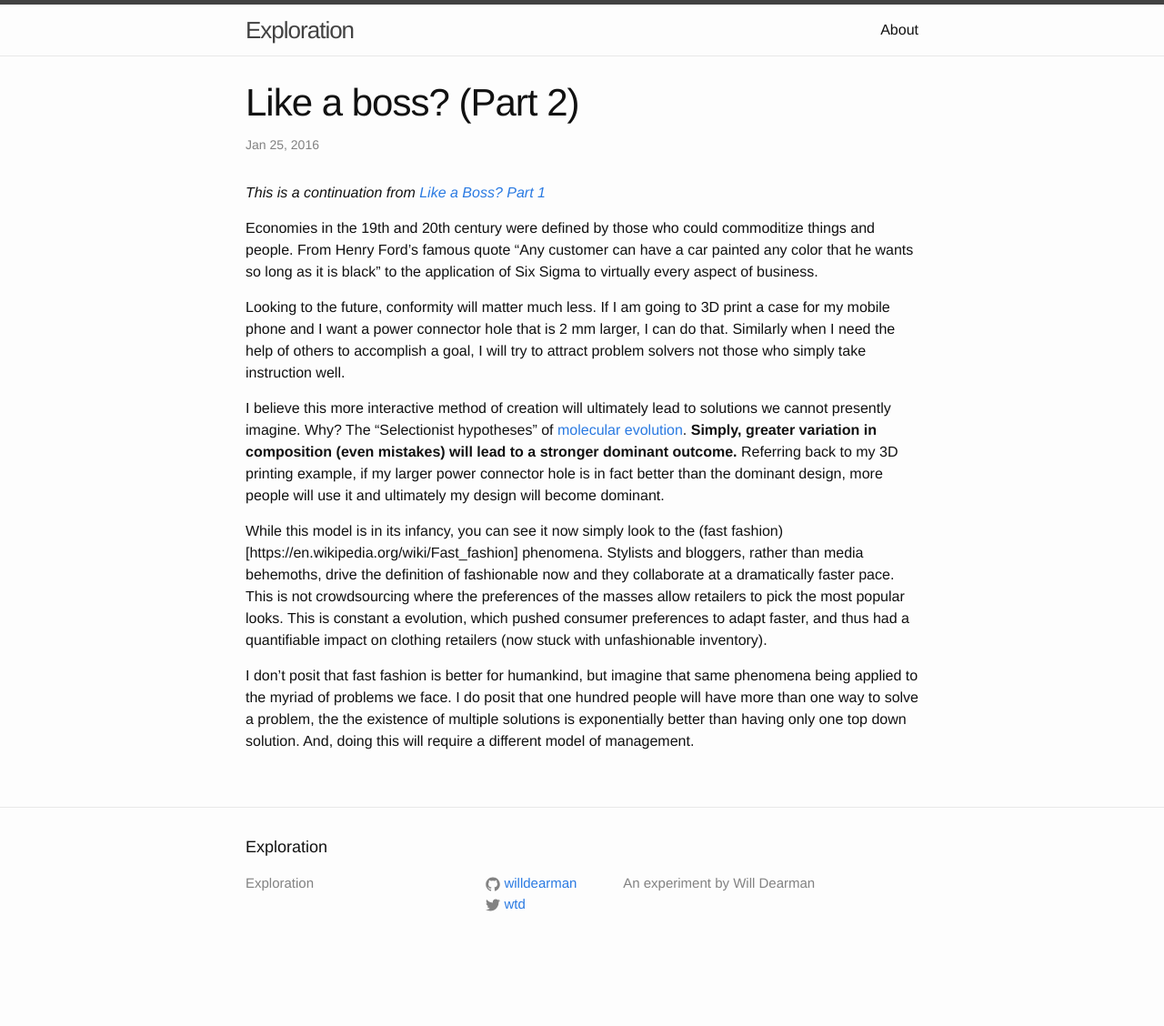
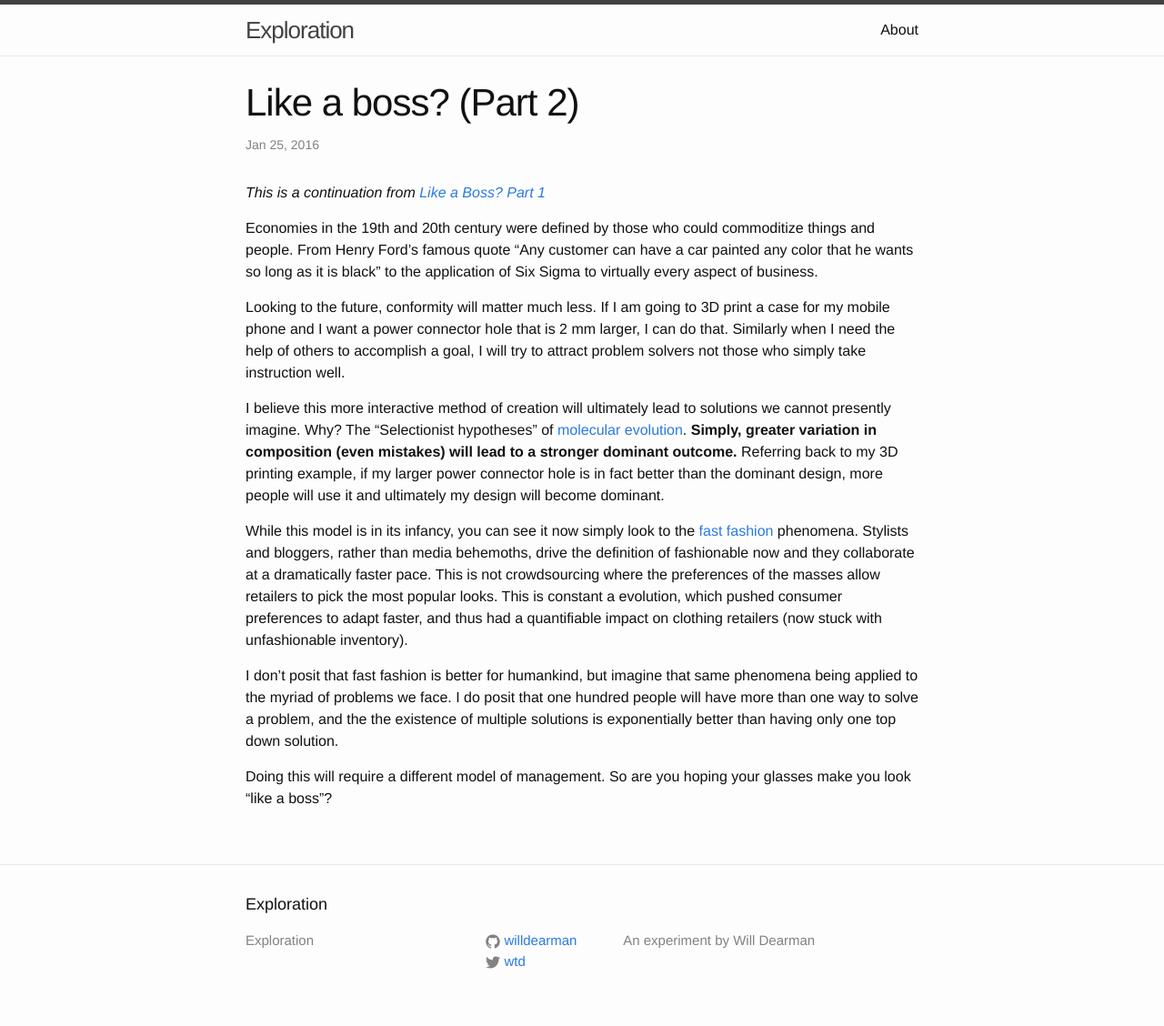
Before and after one commit to willdearman/willdearman, a Jekyll site: the page built from _posts/2016-01-25-like-a-boss-ii.md, in a window 1280 px wide. Shown: the whole page at 91% size. Built offline with Jekyll 4.4.1, drawn with Linux system fonts in a browser that asks for light colours; before the commit the page ends 1065 px from its top, so only the background shows below that.

Commit message:
It is only a mistake if you dont fix it

```diff
--- a/_posts/2016-01-25-like-a-boss-ii.md
+++ b/_posts/2016-01-25-like-a-boss-ii.md
@@ -13,6 +13,8 @@ Looking to the future, conformity will matter much less. If I am going to 3D pri
 
 I believe this more interactive method of creation will ultimately lead to solutions we cannot presently imagine. Why? The "Selectionist hypotheses" of [molecular evolution](https://en.wikipedia.org/wiki/Molecular_evolution). **Simply, greater variation in composition (even mistakes) will lead to a stronger dominant outcome.** Referring back to my 3D printing example, if my larger power connector hole is in fact better than the dominant design, more people will use it and ultimately my design will become dominant.
 
-While this model is in its infancy, you can see it now simply look to the (fast fashion)[https://en.wikipedia.org/wiki/Fast_fashion] phenomena. Stylists and bloggers, rather than media behemoths, drive the definition of fashionable now and they collaborate at a dramatically faster pace. This is not crowdsourcing where the preferences of the masses allow retailers to pick the most popular looks. This is constant a evolution, which pushed consumer preferences to adapt faster, and thus had a quantifiable impact on clothing retailers (now stuck with unfashionable inventory).
+While this model is in its infancy, you can see it now simply look to the [fast fashion](https://en.wikipedia.org/wiki/Fast_fashion) phenomena. Stylists and bloggers, rather than media behemoths, drive the definition of fashionable now and they collaborate at a dramatically faster pace. This is not crowdsourcing where the preferences of the masses allow retailers to pick the most popular looks. This is constant a evolution, which pushed consumer preferences to adapt faster, and thus had a quantifiable impact on clothing retailers (now stuck with unfashionable inventory).
 
-I don't posit that fast fashion is better for humankind, but imagine that same phenomena being applied to the myriad of problems we face. I do posit that one hundred people will have more than one way to solve a problem, the the existence of multiple solutions is exponentially better than having only one top down solution. And, doing this will require a different model of management.
+I don't posit that fast fashion is better for humankind, but imagine that same phenomena being applied to the myriad of problems we face. I do posit that one hundred people will have more than one way to solve a problem, and the the existence of multiple solutions is exponentially better than having only one top down solution.
+
+Doing this will require a different model of management. So are you hoping your glasses make you look "like a boss"?
```
